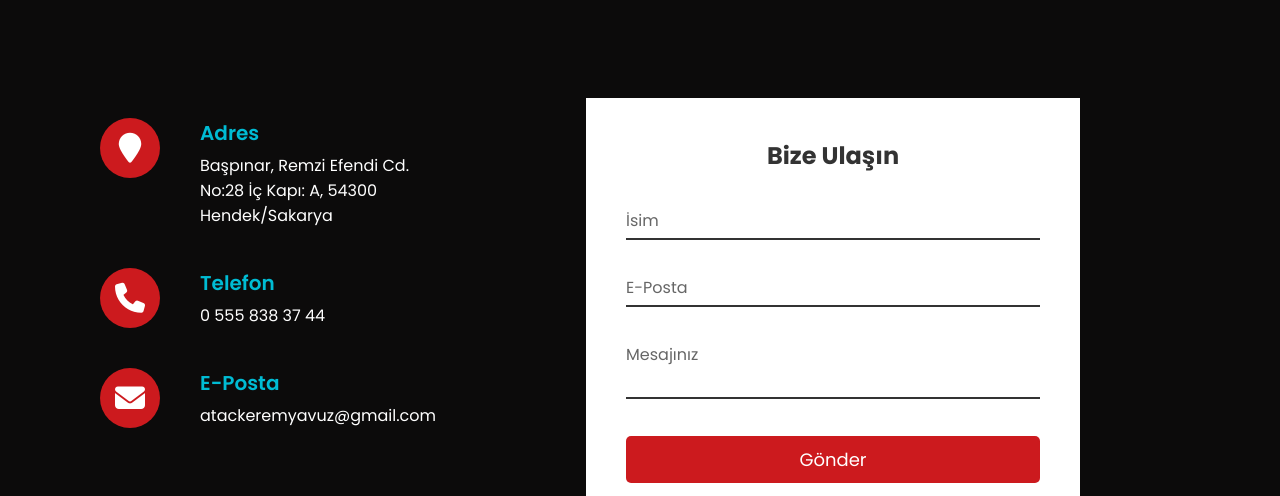
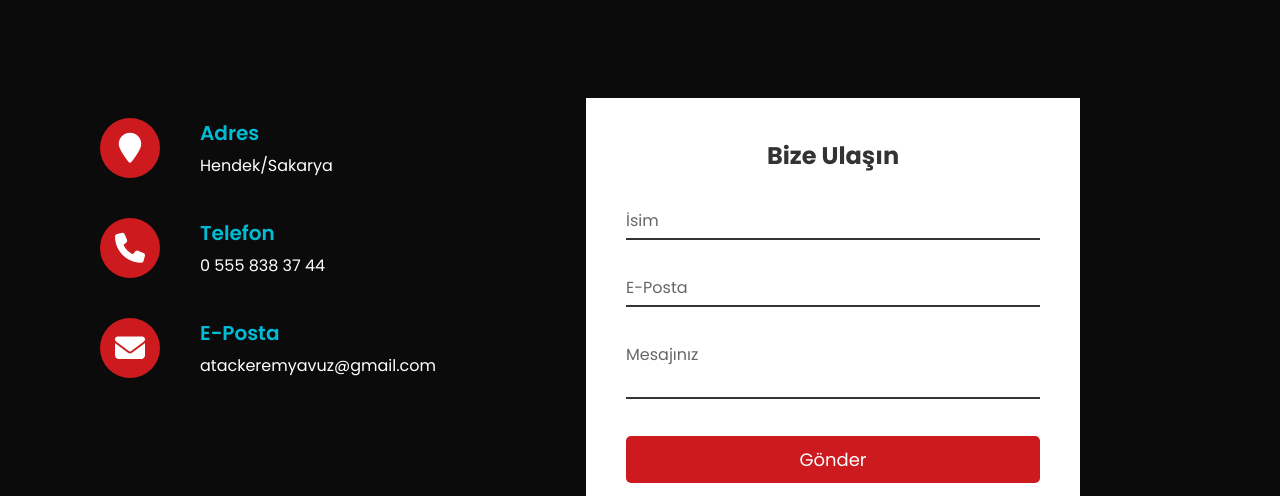
Before and after one commit to yavuzkrm/Spor-Salonu-Sitesi, a plain HTML site: page iletisim.html in a window 1280 px wide. Shown: the part 582-1078 px from the top of the page. Drawn offline with nearby package versions, Linux system fonts and the light colour scheme.

Commit message:
Update iletisim.html

```diff
--- a/iletisim.html
+++ b/iletisim.html
@@ -40,7 +40,7 @@
                     <div class="icon"><i class="fa fa-map-marker" aria-hidden="true"></i></div>
                         <div class="text">
                             <h3>Adres</h3>
-                            <p>Başpınar, Remzi Efendi Cd. No:28 İç Kapı: A, 54300 Hendek/Sakarya</p>
+                            <p>Hendek/Sakarya</p>
                         </div>
                     </div>
                     <div class="box">
```
